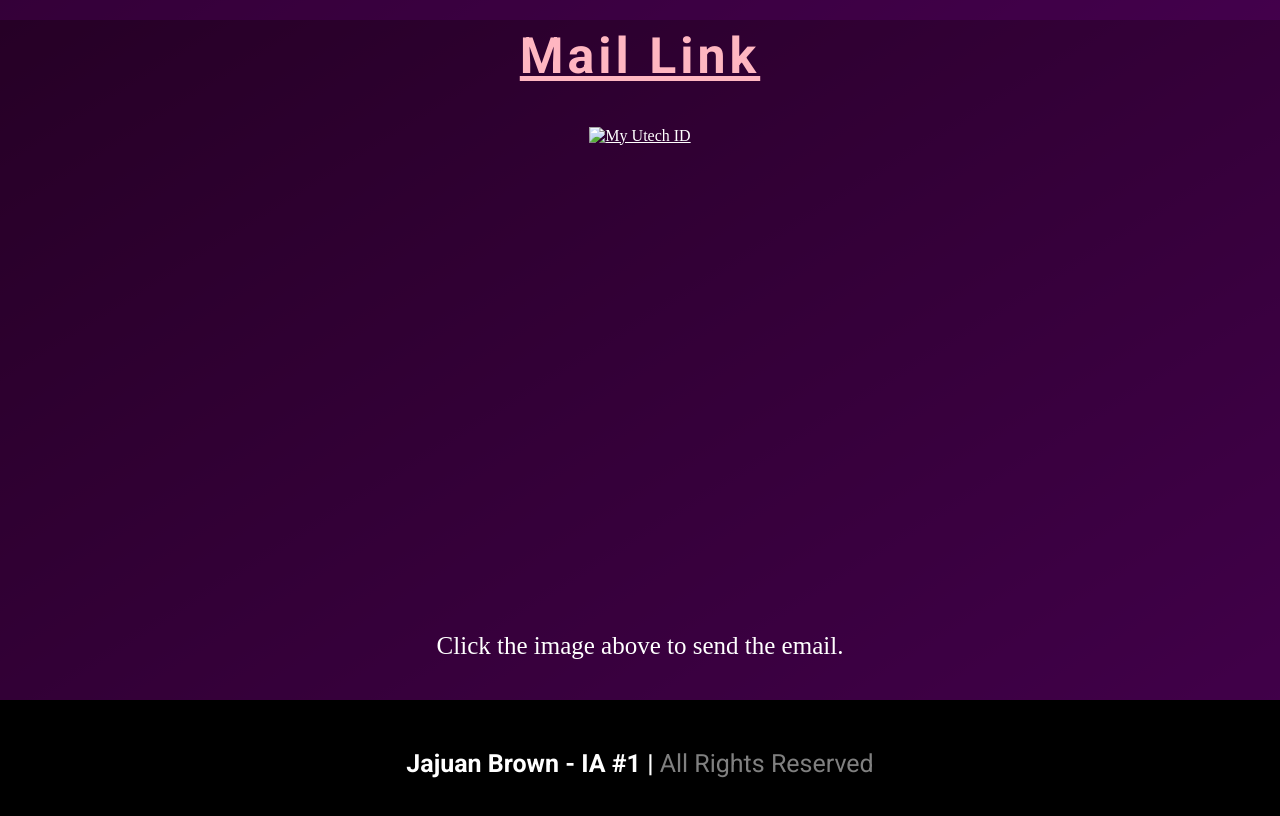
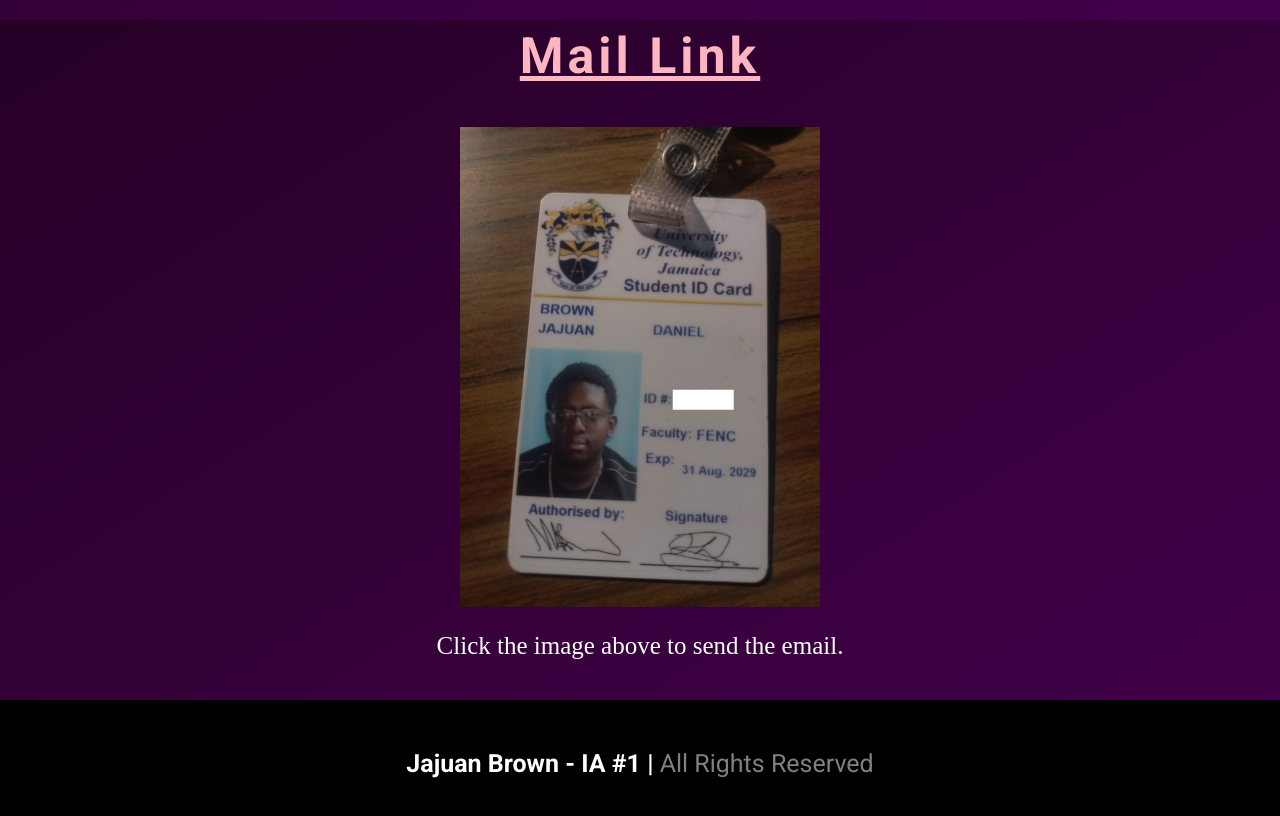
Before and after one commit to Jajuan-Brown-UTECH/Jajuan-Brown-2504721-IA-1, a plain HTML site: page index.html in a window 1280 px wide. Shown: the part 1580-2396 px from the top of the page. Drawn offline with Linux system fonts and the light colour scheme; a web font is replaced by a local one.

Commit message:
Fix HTML formatting and update image source

```diff
--- a/index.html
+++ b/index.html
@@ -73,7 +73,7 @@
       <h1>Mail Link</h1>
       <a id="picture-link"
         href="mailto:sbadhika.utech@gmail.com?subject=Jajuan%20Brown%20MailTo.?body=Good%20day,%20this%20was%20sent%20from%20the%20website%20made%20by%20Jajuan%20Brown.">
-        <img id="picture" src="Assets/UTECHID.jpg" alt="My Utech ID">
+        <img id="picture" src="UTECHIDCensored.jpg" alt="My Utech ID">
       </a>
       <p>Click the image above to send the email.</p>
     </section>
```
